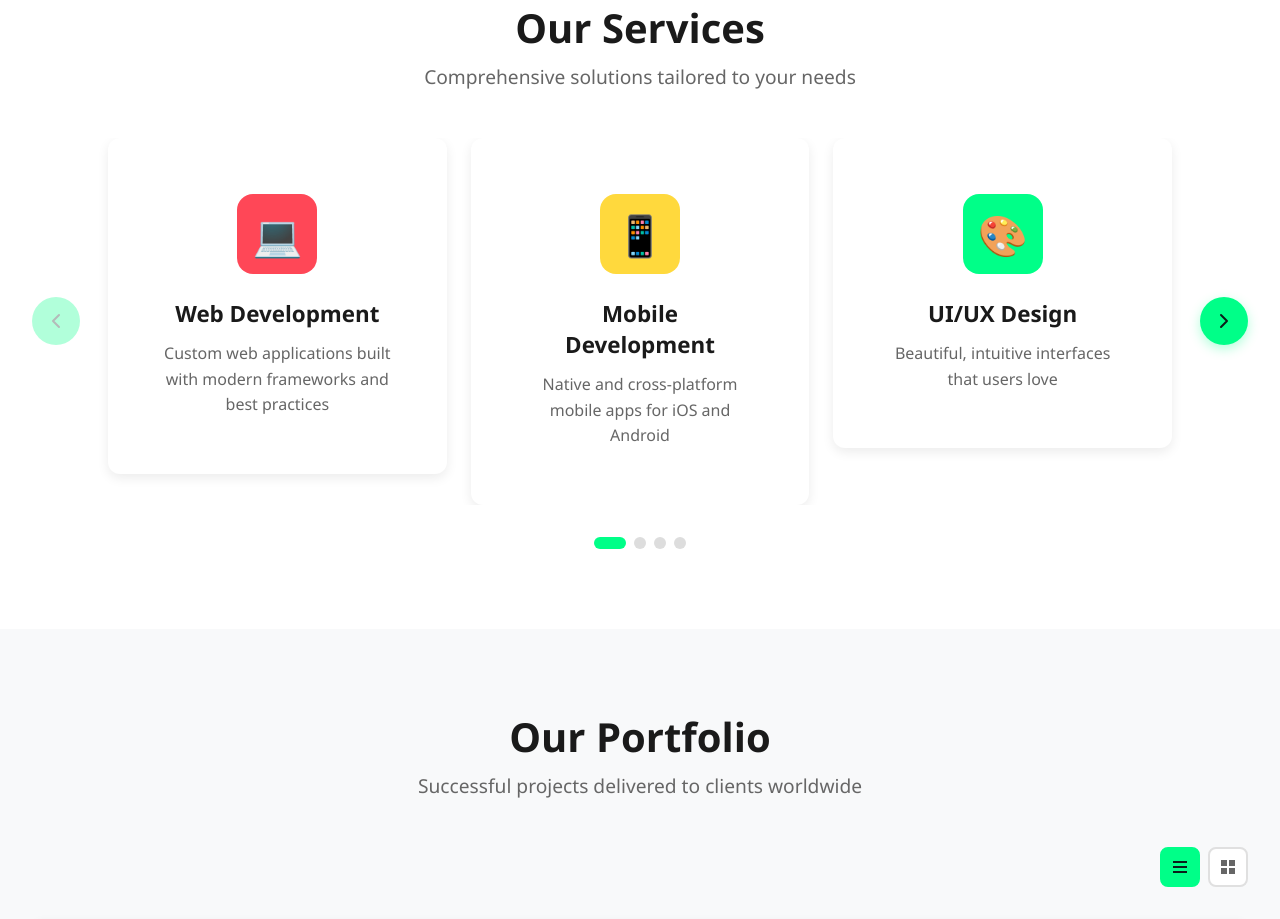
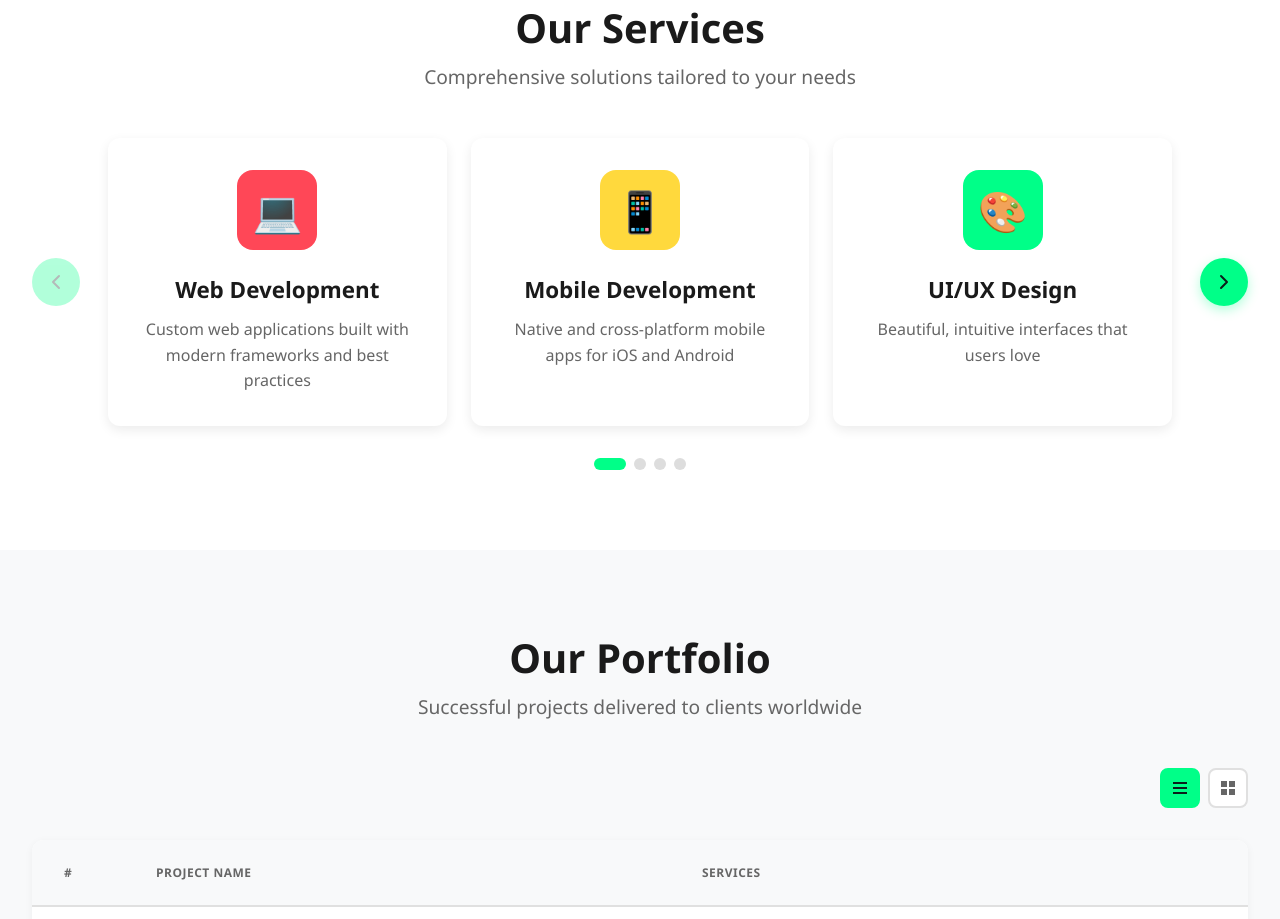
Before and after one commit to Techne-Fixer/Techne-Fixer, a Vue app in the folder frontend_techne/: page / in a window 1280 px wide. Shown: the part 880-1799 px from the top of the page. Built offline with nearby package versions, Linux system fonts and the light colour scheme.

Commit message:
fixed the UI issue in home-services

```diff
--- a/frontend_techne/src/components/public/ServicesCarousel.vue
+++ b/frontend_techne/src/components/public/ServicesCarousel.vue
@@ -32,7 +32,7 @@
               class="service-card"
               :style="cardStyle"
             >
-              <BaseCard variant="elevated" hoverable padding="large">
+              <BaseCard variant="elevated" hoverable padding="none">
                 <div class="card-content">
                   <div class="icon-wrapper" :style="{ backgroundColor: service.color }">
                     <span class="service-icon">{{ service.icon }}</span>
@@ -254,6 +254,8 @@ onUnmounted(() => {
   overflow: hidden;
   flex: 1;
   touch-action: pan-y;
+  padding: 1rem 0;
+  margin: -1rem 0;
 }
 
 .carousel-track {
@@ -266,16 +268,24 @@ onUnmounted(() => {
   padding: 0 0.75rem;
   box-sizing: border-box;
   min-width: 0;
+  display: flex;
+  flex-direction: column;
+}
+
+.service-card :deep(.base-card) {
+  height: 100%;
+  display: flex;
+  flex-direction: column;
 }
 
 .card-content {
   text-align: center;
-  height: 100%;
+  flex: 1;
   display: flex;
   flex-direction: column;
   align-items: center;
   justify-content: flex-start;
-  padding: 1.5rem;
+  padding: 2rem 1.5rem;
 }
 
 .icon-wrapper {
@@ -311,6 +321,7 @@ onUnmounted(() => {
   color: #666;
   line-height: 1.6;
   word-wrap: break-word;
+  flex: 1;
 }
 
 .carousel-btn {
```
Also changed, not shown: frontend_techne/src/router/index.js (+1 -6 lines).
